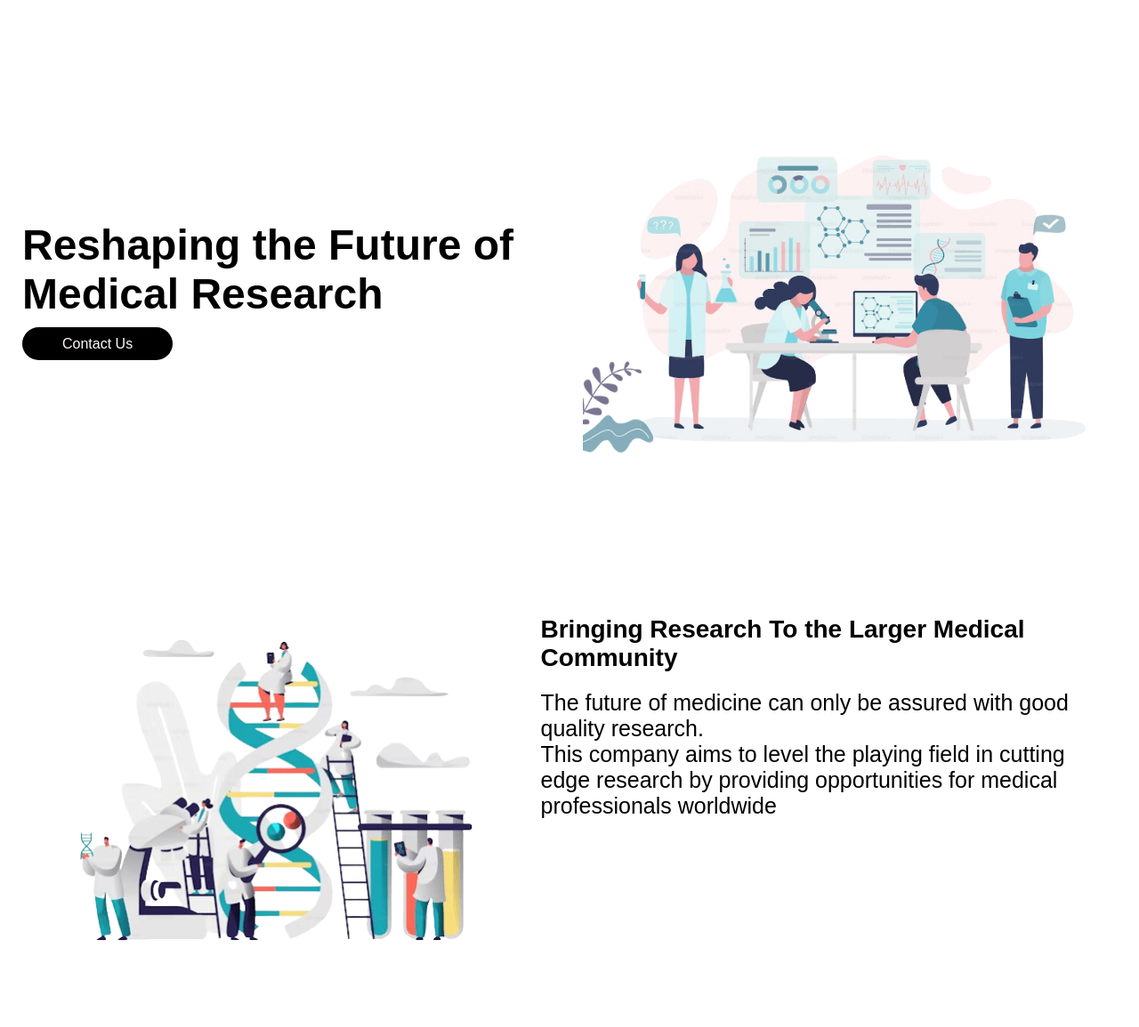
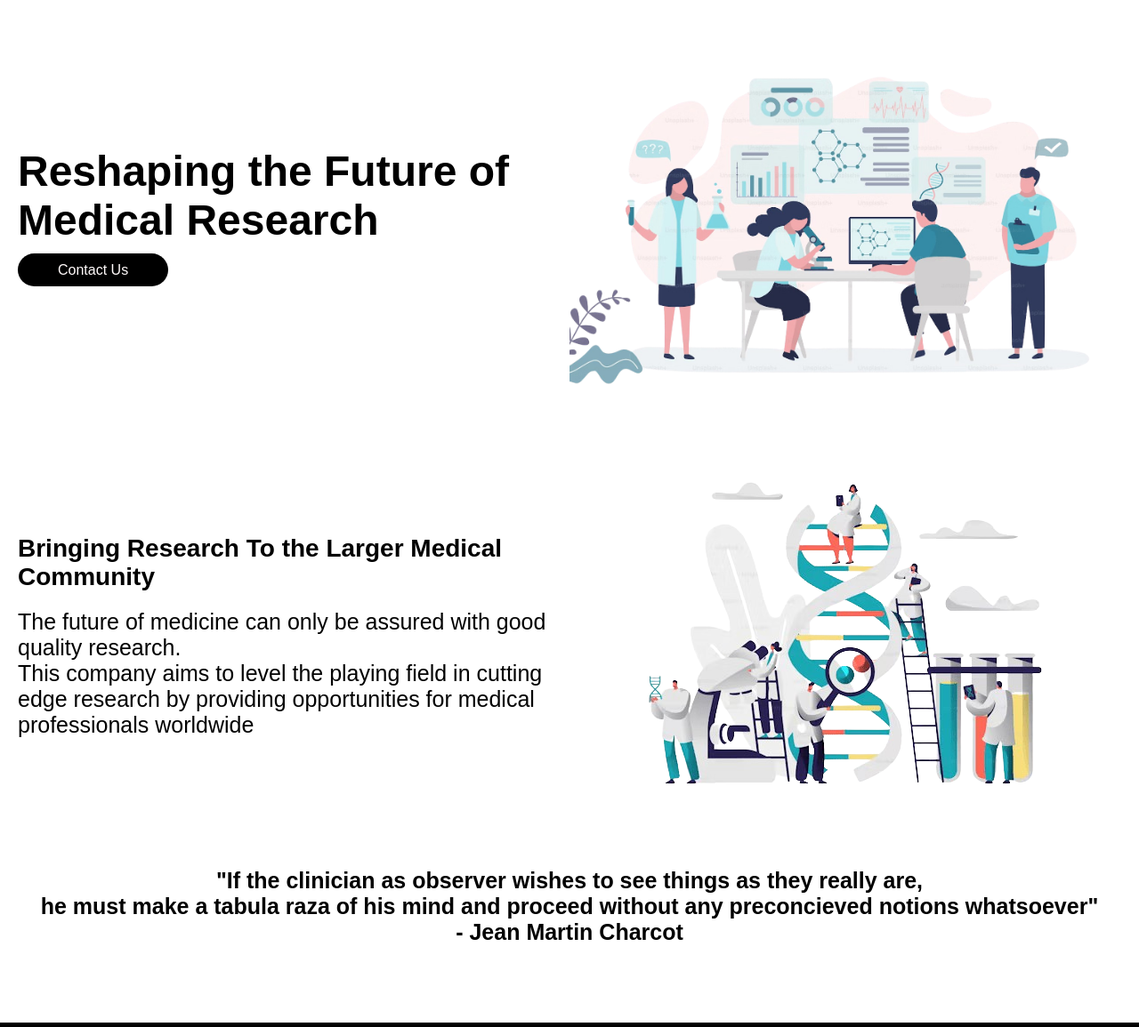
Before and after one commit to Osazeme-07/Osazeme-07.github.io, a website: page docs/index.html in a window 1280 px wide. Shown: the part 120-1275 px from the top of the page at 89% size. Drawn offline with Linux system fonts and the light colour scheme.

Commit message:
Had to adjust for mobile screens and stuff

```diff
--- a/docs/index.html
+++ b/docs/index.html
@@ -27,10 +27,15 @@
                 <h1>Reshaping the Future of Medical Research</h1>
                 <a href="contact.html" class="explore-button">Contact Us</a>
             </div>
-            <div class="ai-image"></div>
+            <div class="ai-image">
+                <img src="imaage.png" alt="AI Image 1">
+            </div>
+
         </section>
         <section class="ai-section2">
-            <div class="ai-image2"></div>
+            <div class="ai-image2">
+                <img src="research_2-removebg-preview.png" alt="AI Image 2">
+            </div>
             <div class="content">
                 <h5> Bringing Research To the Larger Medical Community</h5>
                 <p style="font-size:25px;">The future of medicine can only be assured with good quality research.<br>
--- a/docs/style.css
+++ b/docs/style.css
@@ -8,7 +8,7 @@ body {
     font-family: Arial, sans-serif;
 }
 
-
+/* Navbar Styling */
 .nav-bar {
     display: flex;
     justify-content: space-between;
@@ -16,10 +16,11 @@ body {
     background-color: #000000;
     padding: 30px;
     box-shadow: 0 2px 4px rgba(0,0,0,0.1);
+    width: 100%; /* Ensure it spans the full width */
     flex-wrap: wrap;
 }
 
-.logo  {
+.logo {
     color: #ffffff;
     font-weight: bold;
     font-size: larger;
@@ -41,18 +42,18 @@ nav ul li a {
 
 @media (max-width: 768px) {
     .nav-bar {
-        align-items: flex-start;
+        align-items: center;
+        width: 100%; /* Ensure it spans the full width */
     }
 
     nav ul {
         width: 100%;
+        justify-content: center;
     }
-
-
 }
 
-
-.ai-section {
+/* Section Styling */
+.ai-section, .ai-section2 {
     display: flex;
     flex-direction: column;
     justify-content: center;
@@ -60,32 +61,9 @@ nav ul li a {
     text-align: center;
     padding: 10px;
     background-color: #ffffff;
-    height: 90vh;
+    height: auto;
+    width: 100%;
 }
-.ai-section2 {
-    display: flex;
-    flex-direction: column;
-    justify-content: center;
-    text-align: right;
-    padding: 10px;
-    background-color: #ffffff;
-    height: 60vh;
-}
-.content {
-    max-width: 90%;
-    margin-bottom: 20px;
-}
-
-.content h1 {
-    font-size: 36px;
-    margin-bottom: 20px;
-}
-.content h5 {
-    font-size: 28px;
-    margin-bottom: 20px;
-}
-
-
 .explore-button {
     padding: 10px 45px;
     background-color: #000000;
@@ -101,28 +79,52 @@ nav ul li a {
     color: #fff;
 }
 
-.ai-image {
-    width: 100%;
-    max-width: 600px;
-    height: auto;
-    background-image: url('imaage.png');
-    background-size: cover;
-    background-position: center;
+.content {
+    max-width: 90%;
+    margin-bottom: 20px;
 }
 
-.ai-image2 {
-    width: 100%;
-    max-width: 535px;
-    margin-right: 30px;
-    background-image: url('research_2-removebg-preview.png');
-    background-size: contain;
-    background-position: center;
+.content h1 {
+    font-size: 36px;
+    margin-bottom: 20px;
 }
 
+.content h5 {
+    font-size: 28px;
+    margin-bottom: 20px;
+}
+
+/* Responsive Image Containers */
+.ai-image, .ai-image2 {
+    display: flex;
+    justify-content: center;
+    align-items: center;
+    width: 100%;
+    height: auto;
+}
+
+.ai-image img, .ai-image2 img {
+    max-width: 100%;
+    height: auto;
+}
+
+.ai-section{
+    margin-top: 200px;
+    margin-bottom: 30px;
+}
+.ai-image2{
+    order: 2;
+}
+.ai-section2{
+    order: 1;
+}
+
+/* For Larger Screens */
 @media (min-width: 768px) {
-    .ai-section {
+    .ai-section, .ai-section2 {
         flex-direction: row;
         text-align: left;
+        padding: 20px;
     }
 
     .content {
@@ -130,20 +132,15 @@ nav ul li a {
         margin-bottom: 0;
     }
 
-    .ai-image {
+    .ai-image, .ai-image2 {
         width: 50%;
-        height: 50vh;
     }
-    .ai-section2 {
-        flex-direction: row;
-        text-align: left;
-    }
-    .ai-image2 {
-        width: 50%;
-        height: 50vh;
+    .ai-section{
+        margin-top: 50px;
     }
 }
 
+/* For Extra Large Screens */
 @media (min-width: 1200px) {
     .content h1 {
         font-size: 48px;
@@ -152,13 +149,14 @@ nav ul li a {
     .content p {
         font-size: 18px;
     }
-
 }
 
+/* Footer Styling */
 footer {
-    background-color:black;
+    background-color: black;
     color: #f1f1f1;
     padding: 20px 0;
+    width: 100%; /* Full width */
 }
 
 .footer-container {
@@ -204,22 +202,15 @@ footer {
     text-decoration: underline;
 }
 
-/* Responsive Design */
-@media (max-width: 1200px) {
-    .footer-container {
-        justify-content: space-between;
-    }
-}
-
 @media (max-width: 992px) {
     .footer-container {
         flex-direction: column;
-        align-items: flex-start;
+        align-items: center;
+        width: auto;
     }
 
     .footer-section {
         margin: 10px 0;
-        text-align: left;
     }
 }
 
@@ -244,6 +235,7 @@ footer {
 
     .footer-container {
         padding: 0 10px;
+        width: auto;
     }
 
     .footer-section {
@@ -264,18 +256,18 @@ footer {
     }
 }
 
-
-
+/* Contact Form Styling */
 .contact-container {
     display: flex;
-    margin-left: 100px;
-    margin-top: 30px;
+    margin: 30px auto;
     padding: 40px;
     border-radius: 8px;
     flex-wrap: wrap;
     width: 100%;
     max-width: 1200px;
     box-sizing: border-box;
+    justify-content: center;
+    align-items: center;
 }
 
 .contact-info {
@@ -288,6 +280,7 @@ footer {
 .contact-form {
     flex: 2;
     min-width: 250px;
+    width: 100%;
 }
 
 .contact-info h1 {
@@ -325,24 +318,25 @@ footer {
     resize: none;
 }
 
-.input-container2{
+.input-container2 {
     width: 100%;
     margin-bottom: 20px;
     position: relative;
 }
 
-.privacy{
+.privacy {
     font-size: 26px;
     font-weight: bold;
     padding: 20px;
     padding-left: 50px;
 }
 
-.para{
+.para {
     padding: 20px;
     padding-left: 70px;
     font-size: larger;
 }
+
 .error-message {
     color: red;
     font-size: 12px;
@@ -368,12 +362,13 @@ button:hover {
 @media (max-width: 768px) {
     .contact-container {
         flex-direction: column;
-        align-items: flex-start;
+        align-items: center;
     }
 
     .contact-info {
         padding-right: 0;
         margin-bottom: 20px;
+        text-align: center;
     }
 
     .contact-form {
```
